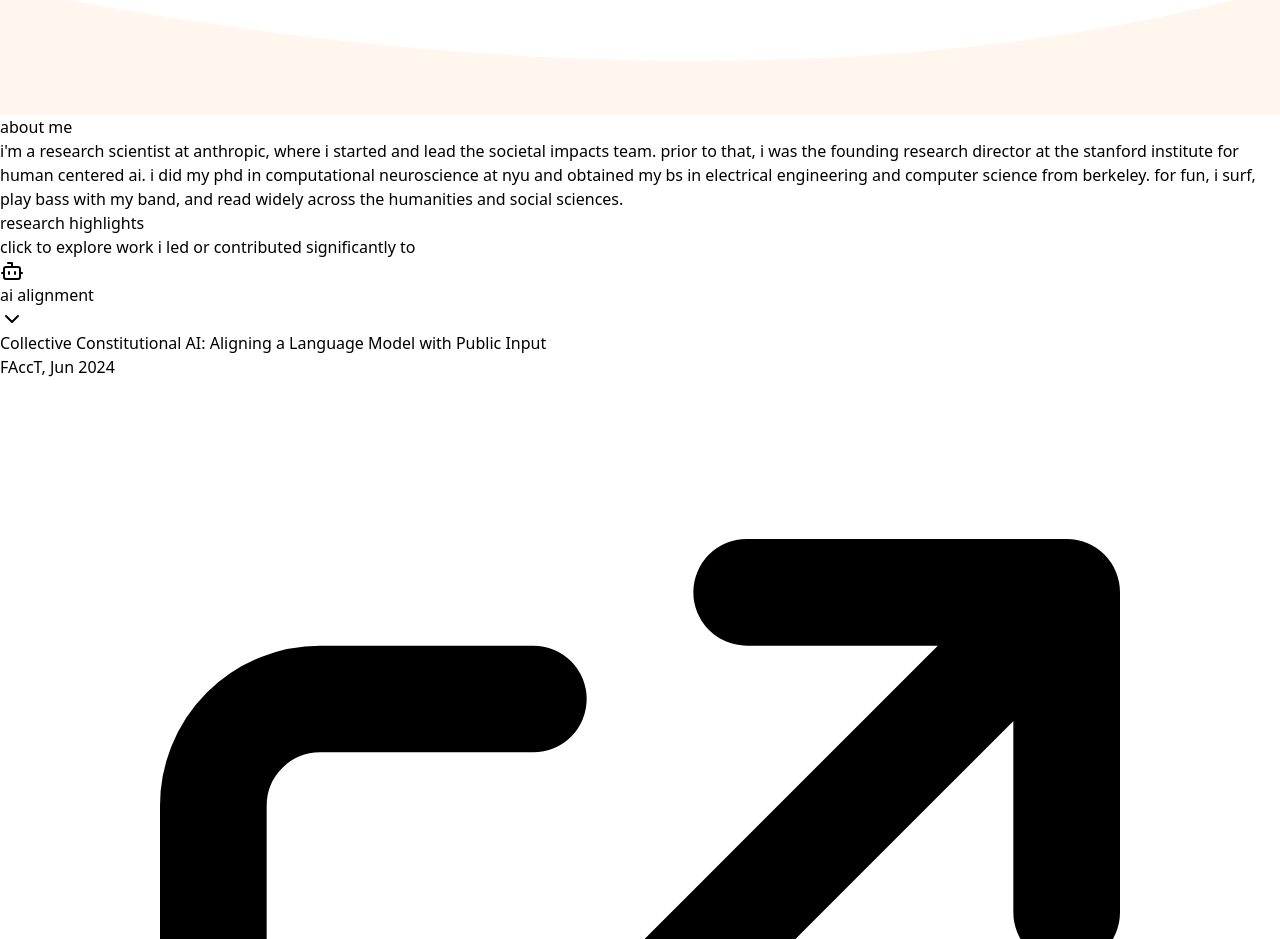
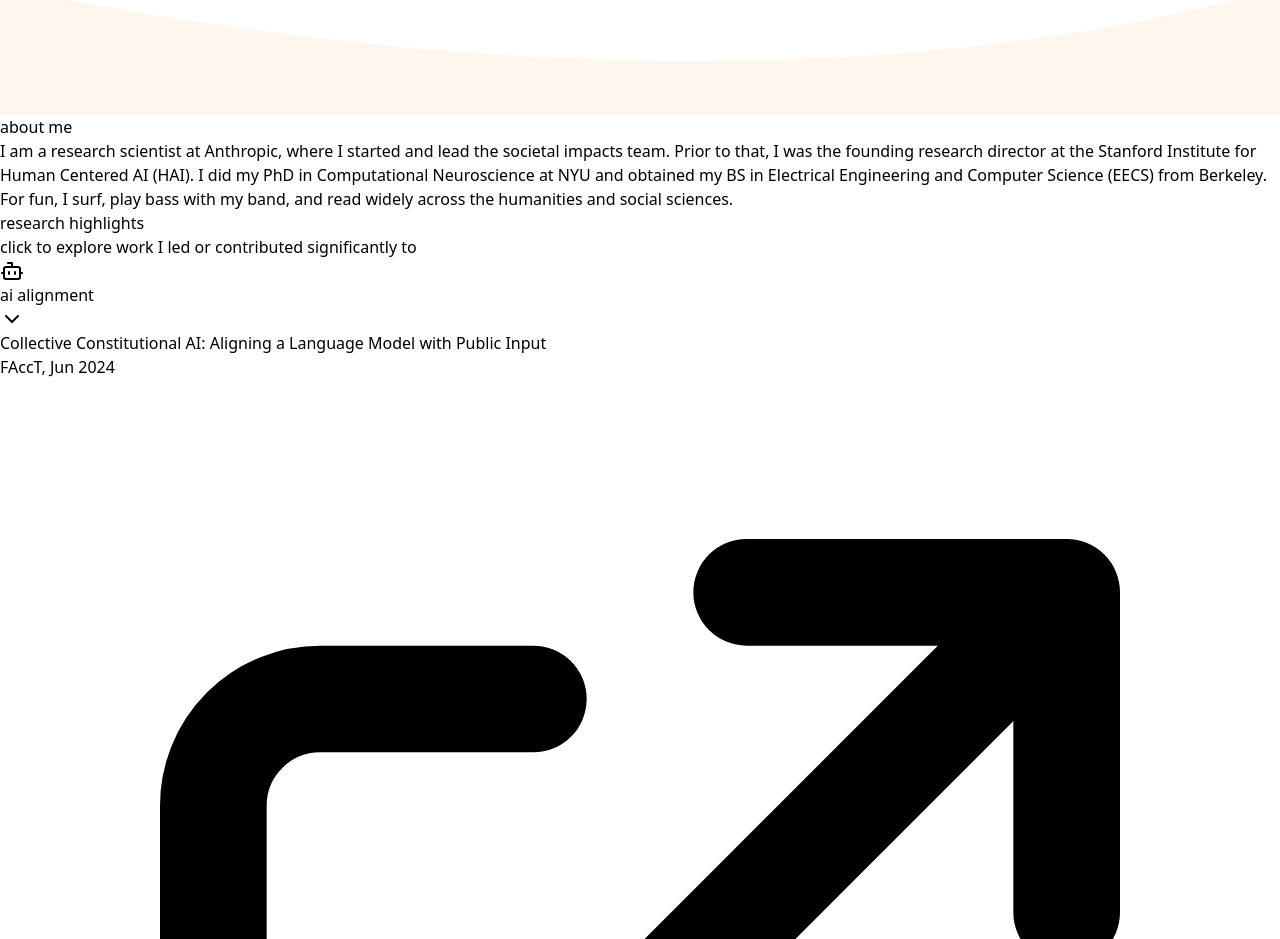
Before and after one commit to dganguli/pweb, a React (Vite) app: page / in a window 1280 px wide. Shown: the part 900-1839 px from the top of the page. Built offline with nearby package versions, Linux system fonts and the light colour scheme.

Commit message:
capitalism

```diff
--- a/src/PersonalWebsite.tsx
+++ b/src/PersonalWebsite.tsx
@@ -303,7 +303,7 @@
             </h2>
           </div>
           <p className="text-gray-600 text-lg leading-relaxed">
-            i'm a research scientist at anthropic, where i started and lead the societal impacts team. prior to that, i was the founding research director at the stanford institute for human centered ai. i did my phd in computational neuroscience at nyu and obtained my bs in electrical engineering and computer science from berkeley. for fun, i surf, play bass with my band, and read widely across the humanities and social sciences.
+            I am a research scientist at Anthropic, where I started and lead the societal impacts team. Prior to that, I was the founding research director at the Stanford Institute for Human Centered AI (HAI). I did my PhD in Computational Neuroscience at NYU and obtained my BS in Electrical Engineering and Computer Science (EECS) from Berkeley. For fun, I surf, play bass with my band, and read widely across the humanities and social sciences.
           </p>
         </div>
       </div>
@@ -314,7 +314,7 @@
           <h2 className="text-4xl font-black bg-gradient-to-r from-pink-500 to-orange-500 text-transparent bg-clip-text">
             research highlights
           </h2>
-          <p className="text-gray-600 mt-2">click to explore work i led or contributed significantly to</p>
+          <p className="text-gray-600 mt-2">click to explore work I led or contributed significantly to</p>
         </div>
 
         {/* Research Categories */}
```
